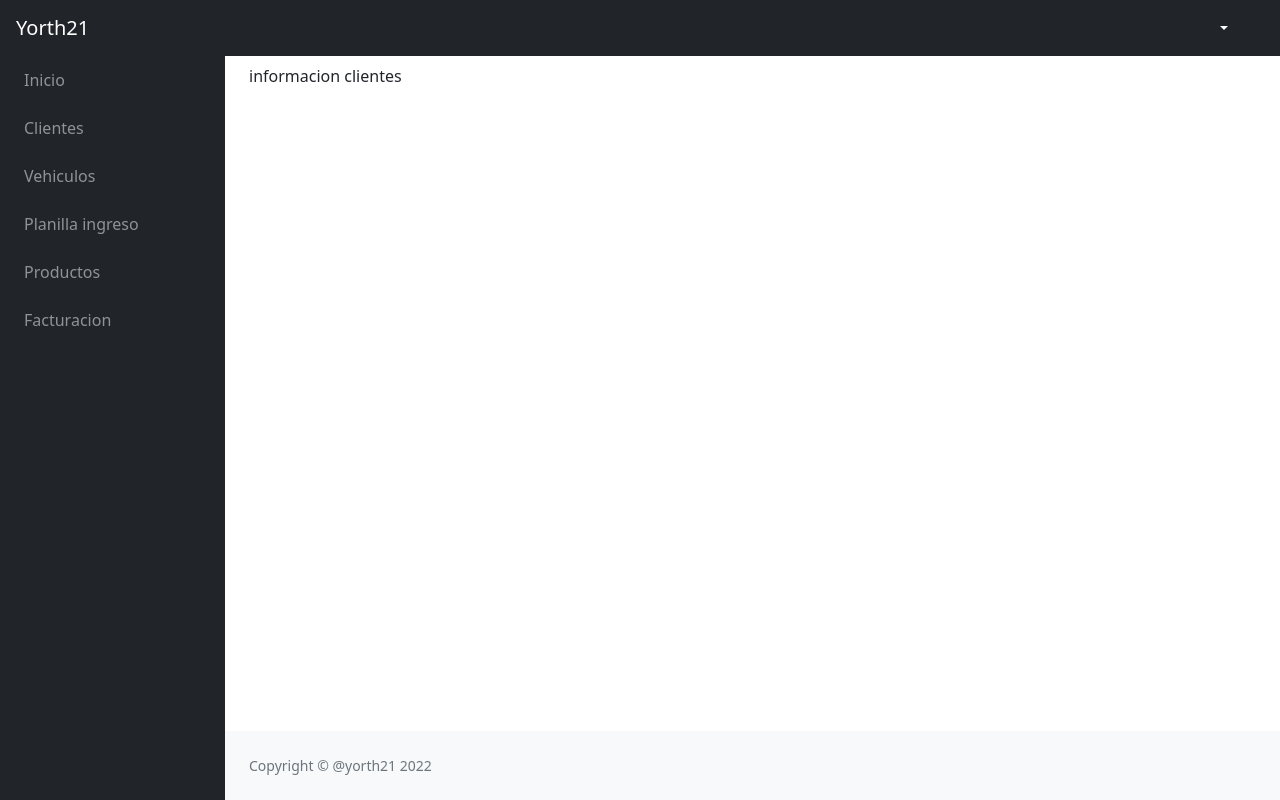
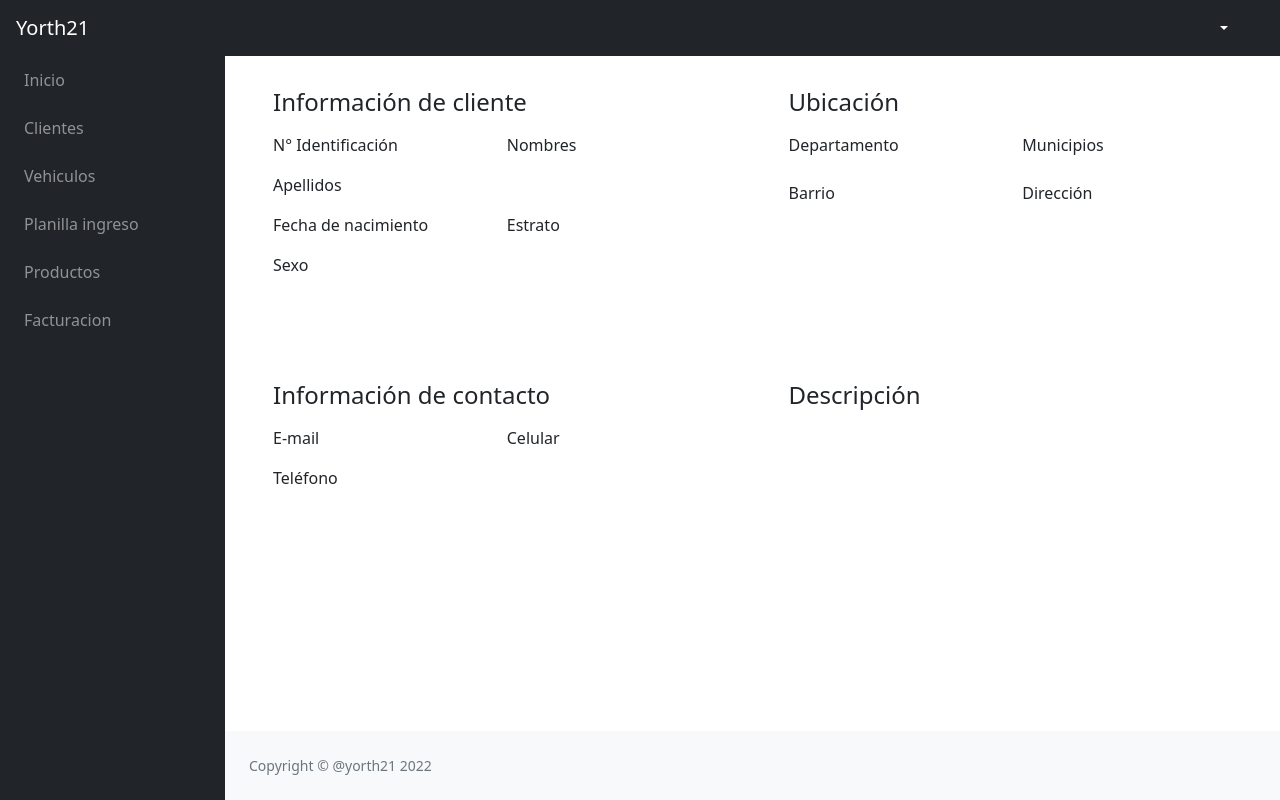
Before and after one commit to yorth21/tallermecanico, a PHP site: the page made by Views/Clientes/infoClientes.php in a window 1280 px wide. Run offline with PHP 8.4, Linux system fonts and the light colour scheme; the template is opened without the code that fills it, so the values that code supplies are empty; some libraries are stand-ins or nearby versions.

Commit message:
Commit Yessid vistas

```diff
--- a/Assets/js/script/yesid.js
+++ b/Assets/js/script/yesid.js
@@ -0,0 +1,29 @@
+let tblClientes;
+document.addEventListener("DOMContentLoaded", function () {
+    tblClientes = $('#tblClientes').DataTable({
+        ajax: {
+            url: base_url + 'Clientes/listarClientes',
+            dataSrc: ''
+        },
+        columns: [
+            {
+                'data': 'cedula'
+            },
+            {
+                'data': 'nombres'
+            },
+            {
+                'data': 'apellidos'
+            },
+            {
+                'data': 'telefono'
+            },
+            {
+                'data': 'email'
+            },
+            {
+                'data': 'acciones'
+            }
+        ]
+    });
+});
--- a/Views/Clientes/infoClientes.php
+++ b/Views/Clientes/infoClientes.php
@@ -1,5 +1,117 @@
 <?php include "Views/Templates/header.php"; ?>
 
-    <div>informacion clientes</div>
+<div class="row">
+        <div class="col-12 col-md-6 mb-4">
+            <div class="card-form p-4">
+                <h4 class="form-title mb-3">
+                    <i class="far fa-user mr-2"></i>Información de cliente
+                </h4>
+                <div class="row">
+                    <div class="form-group col-6">
+                        <label for="idnumber">N° Identificación</label>
+                        <p><?php echo $data['cedula'];?></p>
+                    </div>
 
-<?php include "Views/Templates/footer.php"; ?>
+
+                    <div class="form-group col-6">
+                        <label for="name">Nombres</label>
+                        <p><?php echo $data['nombres'];?></p>
+                    </div>
+                    <div class="form-group col-6">
+                        <label for="last">Apellidos</label>
+                        <p><?php echo $data['apellidos'];?></p>
+                    </div>
+
+                </div>
+                <div class="row mb-3">
+                    <div class="form-group col-6">
+                        <label for="birth">Fecha de nacimiento</label>
+                        <p><?php echo $data['fechanac'];?></p>
+                    </div>
+                    <div class="form-group col-6">
+                        <label for="stratrum">Estrato</label>
+                        <p><!-- --></p>
+                    </div>
+                    <div class="form-group col-6">
+                        <label for="sex">Sexo</label>
+                        <p><!-- --></p>
+                    </div>
+                </div>
+            </div>
+        </div>
+
+
+        <div class="col-12 col-md-6 mb-4">
+            <div class="card-form p-4">
+                <h4 class="form-title mb-3">
+                    <i class="fas fa-map-marker-alt mr-2"></i>
+                    Ubicación
+                </h4>
+
+                <div class="row">
+                    <div class="form-group col-6">
+                        <label for="department" class="form-label">Departamento</label>
+                        <p><!-- --></p>
+                    </div>
+                    <div class="form-group col-6">
+                        <label for="municipality" class="form-label">Municipios</label>
+                        <p><?php echo $data['municipio'];?></p>
+
+                    </div>
+                    <div class="form-group col-6">
+                        <label for="neigh">Barrio</label>
+                        <p><!-- --></p>
+
+                    </div>
+                    <div class="form-group col-6">
+                        <label for="address">Dirección</label>
+                        <p><!-- --></p>
+                    </div>
+                </div>
+            </div>
+        </div>
+    </div>
+
+    <div class="row">
+        <div class="col-12 col-md-6 mb-4">
+            <div class="card-form p-4">
+                <h4 class="form-title mb-3">
+                    <i class="far fa-address-book mr-2"></i>
+                    Información de contacto
+                </h4>
+                <div class="row mb-3">
+                    <div class="form-group col-6">
+                        <label for="email">E-mail</label>
+                        <p>
+                            <!-- -->
+                        </p>
+
+                    </div>
+                    <div class="form-group col-6">
+                        <label for="cel">Celular</label>
+                        <p><!-- --></p>
+                    </div>
+                    <div class="form-group col-6">
+                        <label for="tel">Teléfono</label>
+                        <p><!-- --></p>
+                    </div>
+                </div>
+            </div>
+        </div>
+
+        <div class="col-12 col-md-6 mb-4">
+            <div class="card-form p-4">
+                <div class="row">
+                    <h4 class="form-title mb-3">
+                        <i class="far fa-list-alt mr-2"></i>
+                        Descripción
+                    </h4>
+                    <div class="form-group col-12">
+                        <p><!-- --></p>
+                    </div>
+                </div>
+            </div>
+        </div>
+    </div>
+
+    <?php include "Views/Templates/footer.php"; ?>
```
Also changed, not shown: Controllers/Clientes.php (+21 -0 lines), Models/ClientesModel.php (+31 -0 lines), Views/Clientes/gestionClientes.php (+53 -1 lines).
